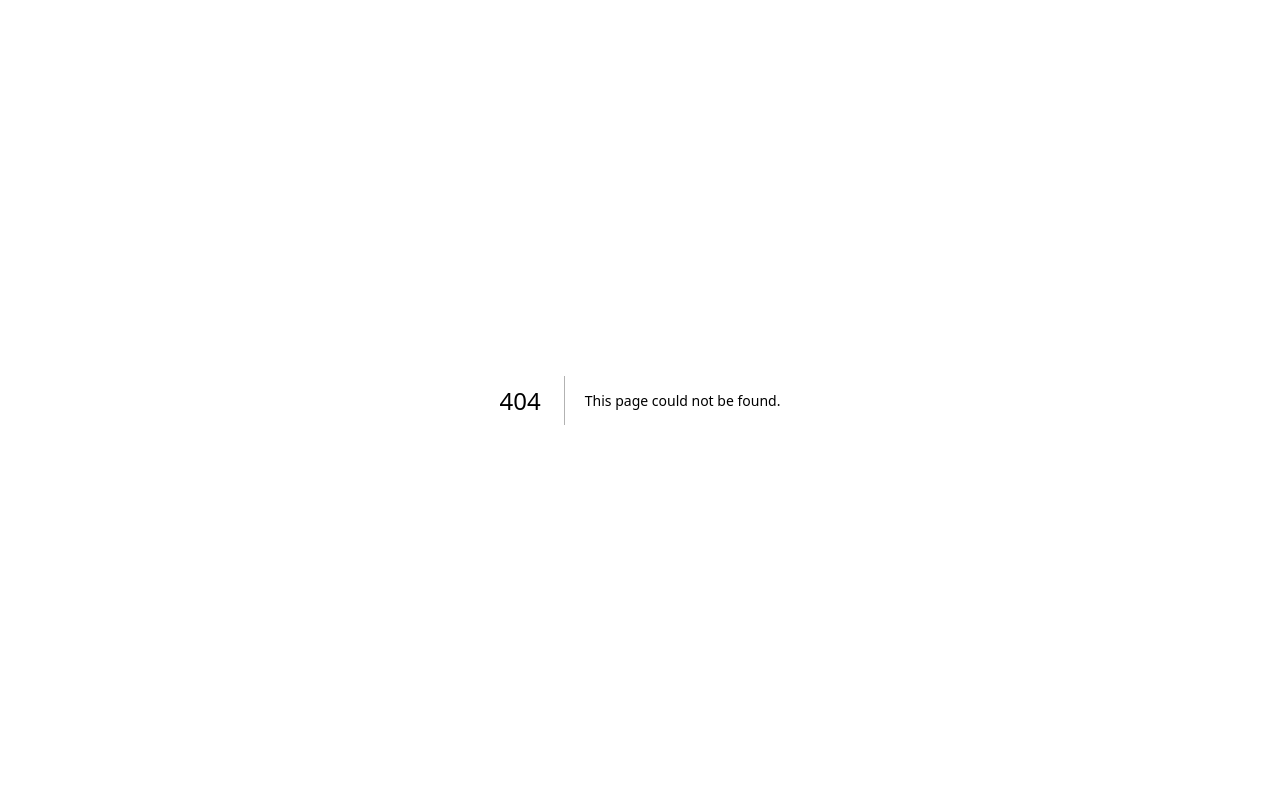
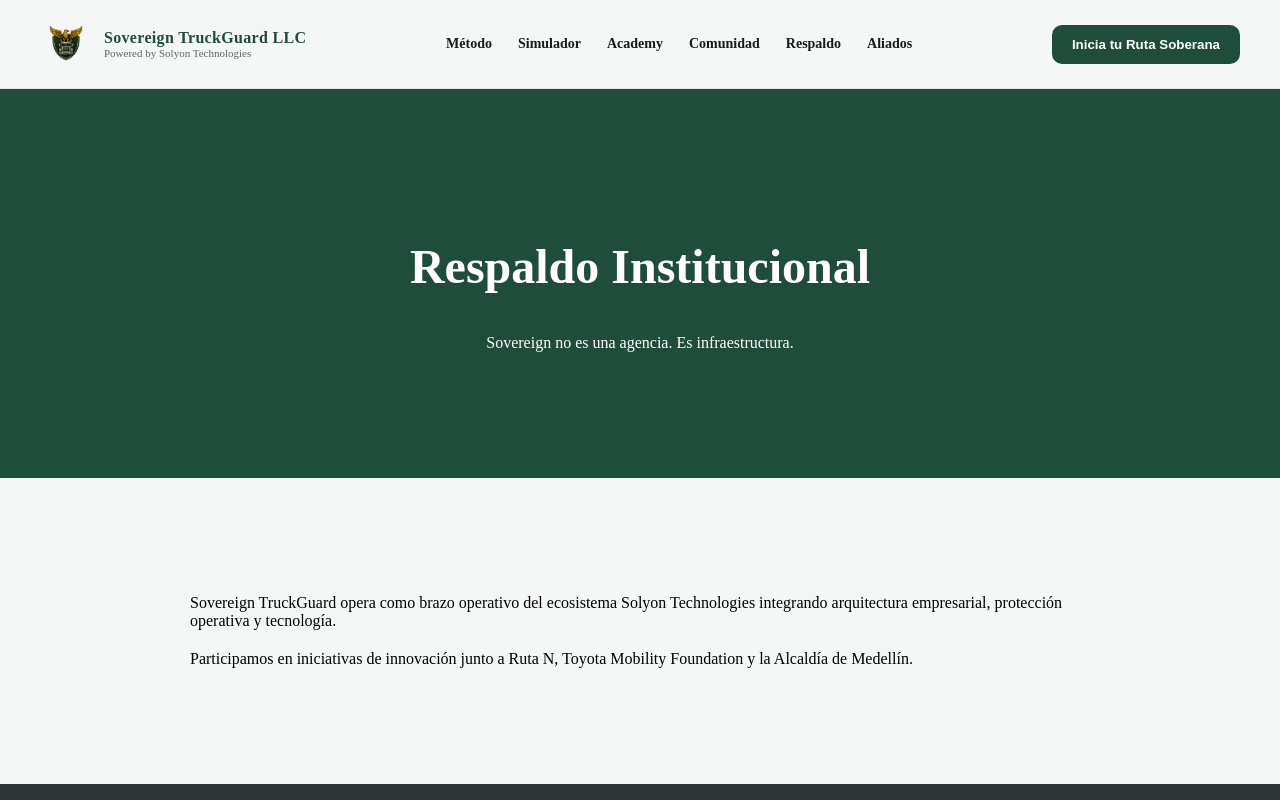
Before and after one commit to Sovereigntruckguard/sovereign-truckguard-site, a Next.js app: page /respaldo in a window 1280 px wide. Before the commit this address had no page. Shown: the top 800 px of the page. Built offline with nearby package versions, Linux system fonts and the light colour scheme.

Commit message:
add page respaldo

```diff
--- /dev/null
+++ b/app/respaldo/page.jsx
@@ -0,0 +1,55 @@
+"use client";
+
+import Header from "../components/Header";
+import Footer from "../components/home/Footer";
+
+export default function RespaldoPage() {
+
+  return (
+
+    <main style={{ background: "#F4F7F6" }}>
+
+      <Header />
+
+      <section style={{
+        background: "#1F4D3B",
+        color: "white",
+        padding: "110px 0",
+        textAlign: "center"
+      }}>
+
+        <h1 style={{ fontSize: 48, fontWeight: 900 }}>
+          Respaldo Institucional
+        </h1>
+
+        <p style={{ marginTop: 16 }}>
+          Sovereign no es una agencia. Es infraestructura.
+        </p>
+
+      </section>
+
+
+      <section style={{ padding: "100px 0" }}>
+
+        <div style={{ maxWidth: 900, margin: "0 auto" }}>
+
+          <p>
+            Sovereign TruckGuard opera como brazo operativo del ecosistema
+            Solyon Technologies integrando arquitectura empresarial,
+            protección operativa y tecnología.
+          </p>
+
+          <p style={{ marginTop: 20 }}>
+            Participamos en iniciativas de innovación junto a Ruta N,
+            Toyota Mobility Foundation y la Alcaldía de Medellín.
+          </p>
+
+        </div>
+
+      </section>
+
+      <Footer />
+
+    </main>
+  );
+}
```
